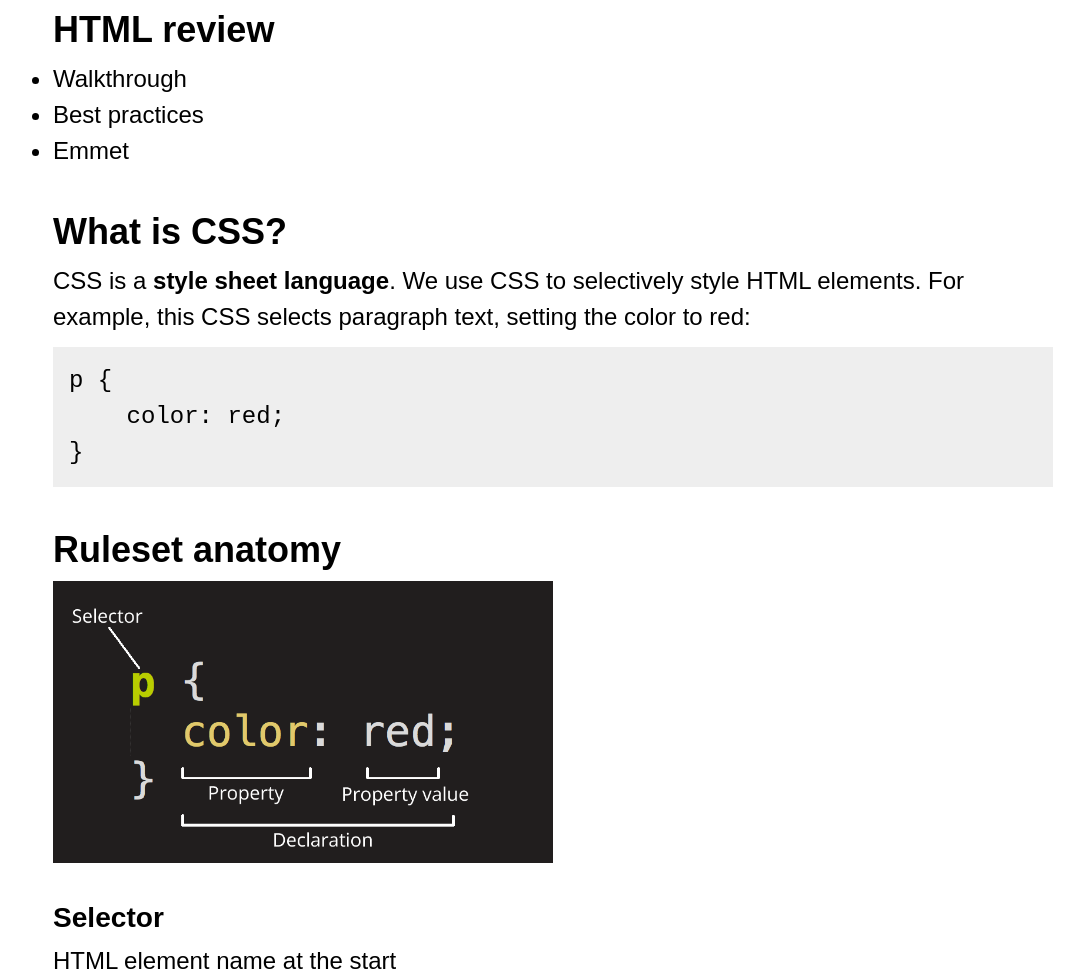
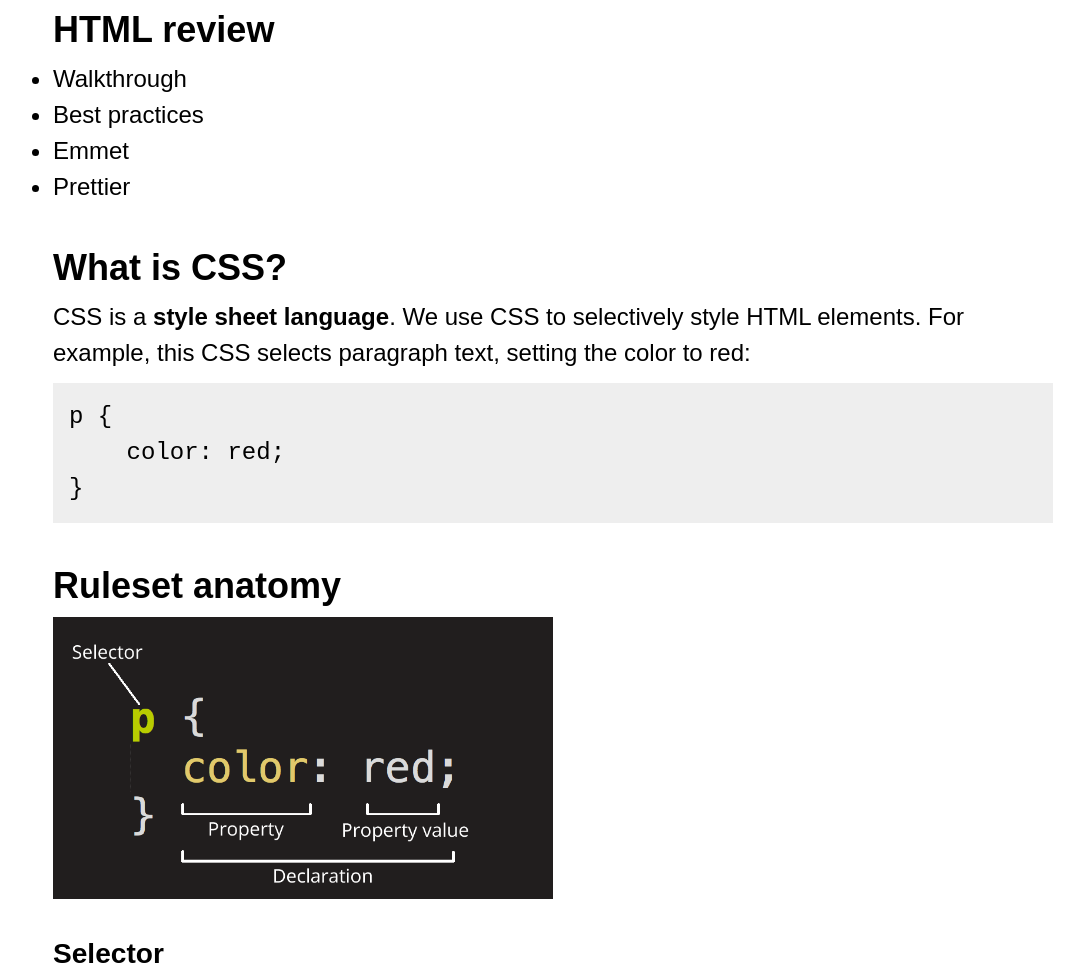
Before and after one commit to alabhyajindal/css_basics, a plain HTML site: page index.html in a window 1280 px wide. Shown: the part 1181-2150 px from the top of the page, without its empty margins (87-1171 px from the left). Drawn offline with Linux system fonts and the light colour scheme.

Commit message:
prettier

```diff
--- a/index.html
+++ b/index.html
@@ -63,6 +63,7 @@
         <li>Walkthrough</li>
         <li>Best practices</li>
         <li>Emmet</li>
+        <li>Prettier</li>
       </ul>
     </section>
 
```
